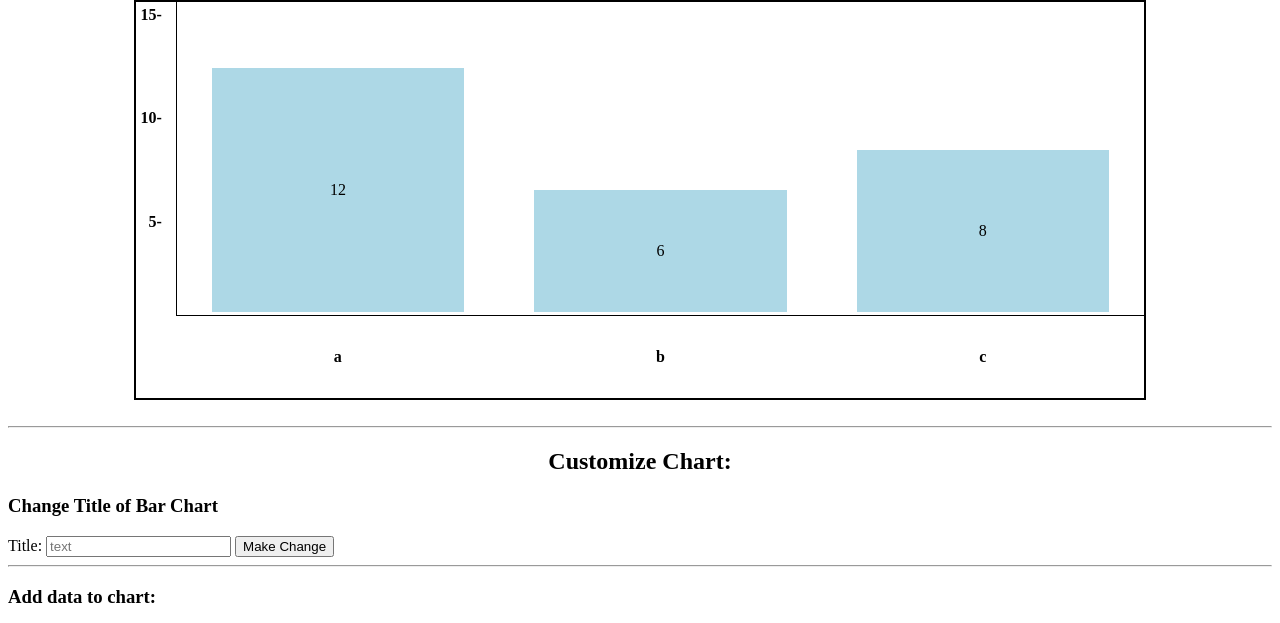
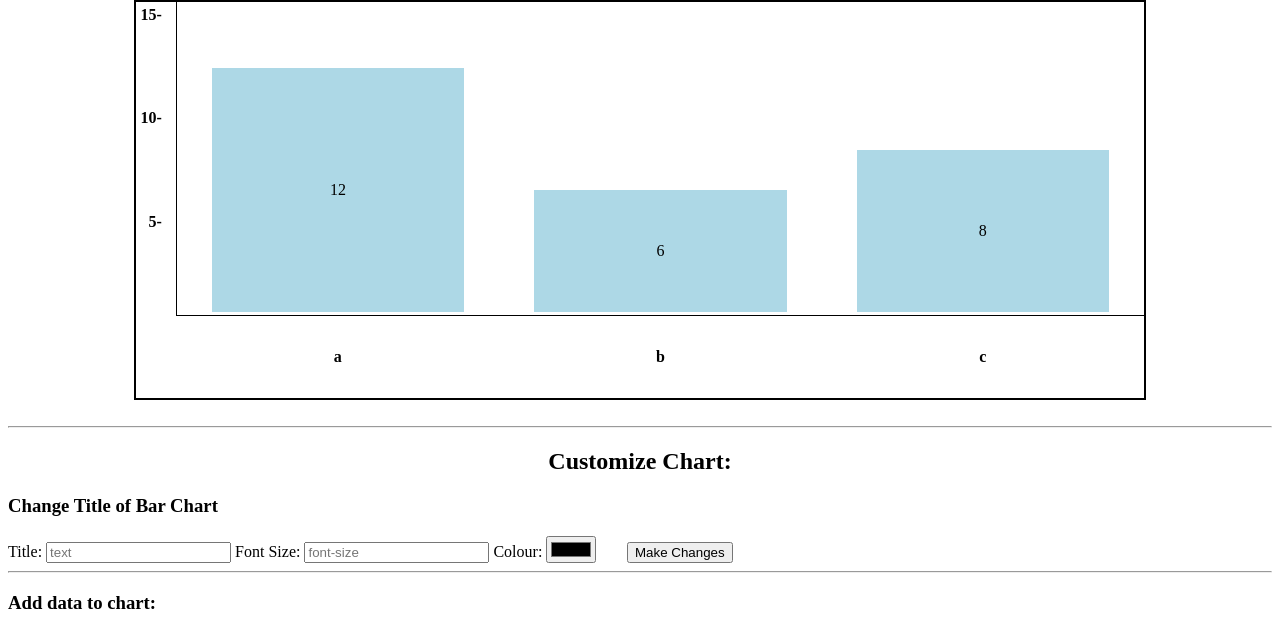
Before and after one commit to michaelsnow3/Bar-Chart-Project, a website: page index.html in a window 1280 px wide. Shown: the part 138-761 px from the top of the page. Drawn offline with Linux system fonts and the light colour scheme.

Commit message:
added option to change title font size and title colour

```diff
--- a/index.css
+++ b/index.css
@@ -43,3 +43,7 @@ p{
 h2{
   text-align: center;
 }
+button{
+  margin-right: 2em;
+  margin-left: 2em;
+}
--- a/index.html
+++ b/index.html
@@ -19,7 +19,17 @@
       class="inputTitle"
       type="text"
       name="Title">
-    <button class="changeTitle">Make Change</button>
+    Font Size: <input
+      placeholder='font-size'
+      class="inputFontSize"
+      type="text"
+      name="TitleFontSize">
+    Colour: <input
+      placeholder='text'
+      class="inputFontColour"
+      type="color"
+      name="TitleFontColour">
+    <button class="changeTitle">Make Changes</button>
   </div><hr>
 
   <h3>Add data to chart:</h3>
--- a/script.js
+++ b/script.js
@@ -3,6 +3,8 @@ var drawBarChart = function(data, options, element){
   let barChartWidth = "100%";
   let barChartHeight = "500px";
   let barChartTitle = 'Bar Chart Title';
+  let titleFontSize = '2em';
+  let titleFontColour = 'black';
   let barValuePosition = 'middle';
   let barSpacing = '80%';
 
@@ -14,6 +16,12 @@ var drawBarChart = function(data, options, element){
   }
   if(options.title){
     barChartTitle = options.title;
+  }
+  if(options.titleFontSize){
+    titleFontSize = options.titleFontSize;
+  }
+  if(options.titleColour){
+    titleFontColour = options.titleColour;
   }
   if(options.width){
     barChartWidth = options.width;
@@ -28,7 +36,11 @@ var drawBarChart = function(data, options, element){
   table.appendTo(barChart);
 
   //add a title to bar chart
-  let title = $(`<h1 id='title'>${barChartTitle}</h1>`);
+  let title = $(`<h1 id='title'
+    style='color: ${titleFontColour};
+    font-size: ${titleFontSize};'
+    >${barChartTitle}
+    </h1>`);
   title.prependTo(barChart);
 
   //make a variable that will contain an array of the y-values and be used to determine y increment
@@ -123,7 +135,7 @@ var drawBarChart = function(data, options, element){
 let track = 0;
 
 //function that adds users input for label and value for bar chart
-let customizeInupt = function(){
+let customizeInput = function(){
   let inputLabel = $(".inputLabel")[0].value;
   let inputValue = $(".inputValue")[0].value;
 
@@ -138,7 +150,7 @@ let customizeInupt = function(){
   if((Number(inputValue) || inputValue == 0) && inputValue >= 0 && !(inObj) ){
     testData[inputLabel] = inputValue;
     $(`<p id='p${track}'>
-      <span id='sp${track}'>${inputLabel}: ${inputValue}</span><button id='${track}' class='remove'>Remove</button></p>`)
+      <span id='sp${track}'>${inputLabel}: </span><button id='${track}' class='remove'>Remove</button></p>`)
       .prependTo("#userInput");
     testOptions[inputLabel+"LabelColour"] = currentLabelColour;
     testOptions[inputLabel+"BarColour"] = currentBarColour;
@@ -185,7 +197,7 @@ currentBarColour = e.target.value;
 });
 
 // event listener that adds user input when "add to chart" button is clicked
-$(".inputData").click(customizeInupt);
+$(".inputData").click(customizeInput);
 
 //add event listener that changes width and height to users input
 $(".inputDim").click(function(){
@@ -194,9 +206,16 @@ $(".inputDim").click(function(){
   newChart();
 });
 
+//event listener to track title colour and store it in a variable
+let currentTitleColour = 'black';
+$(".inputFontColour").change(function(e){
+  currentTitleColour = e.target.value;
+})
 //add event listener that chagnes chart title to users input
 $(".changeTitle").click(function(){
   testOptions["title"] = $('.inputTitle')[0].value;
+  testOptions["titleFontSize"] = $('.inputFontSize')[0].value;
+  testOptions["titleColour"] = currentTitleColour;
   newChart();
 })
 
@@ -220,6 +239,8 @@ let testOptions = {
   width: '80%',
   height: '400px',
   title: 'Bar Chart Title',
+  titleFontSize: '2em',
+  titleColour: 'black',
   valuePosition: 'middle',
   barSpacing: '80%'
 };
```
